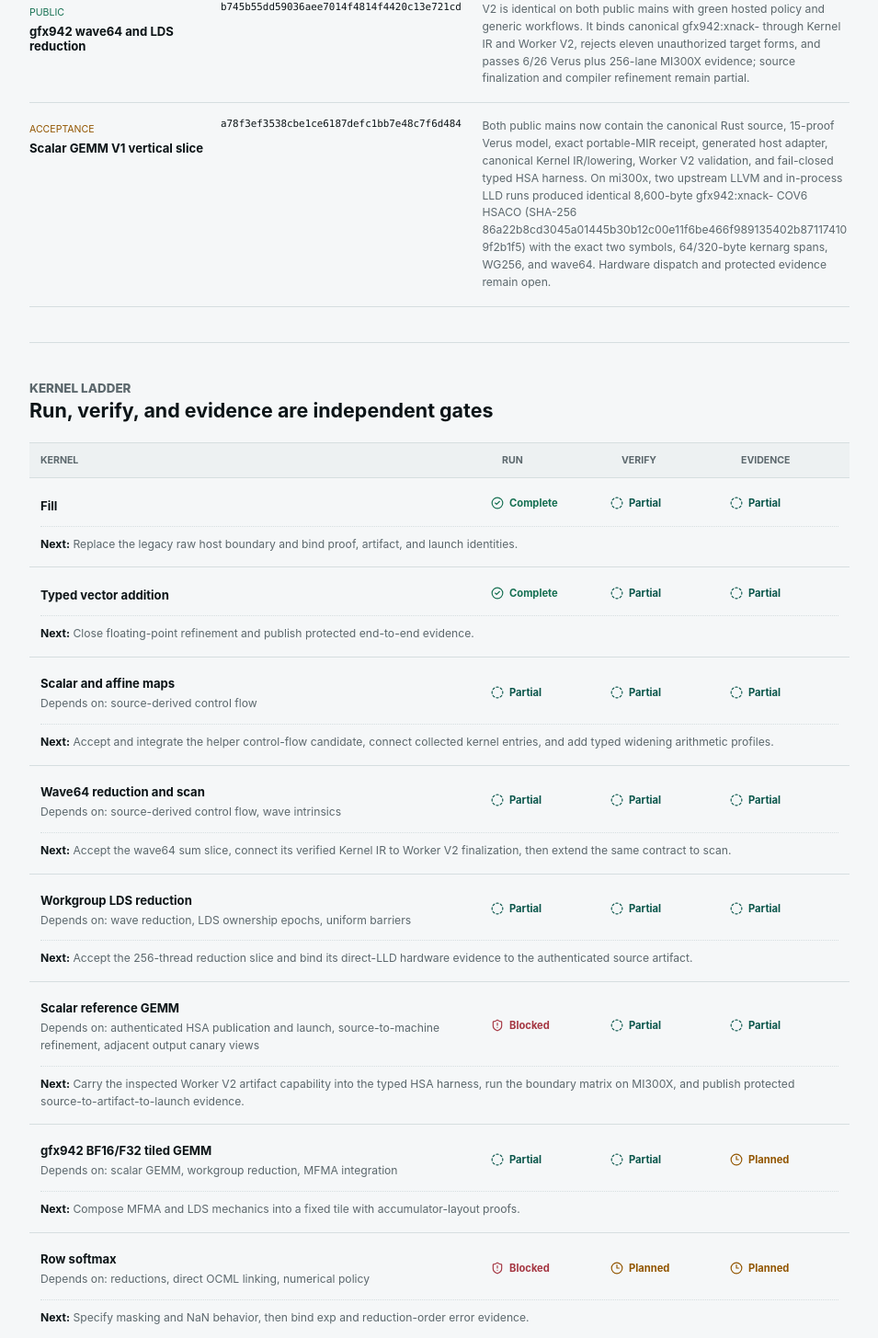
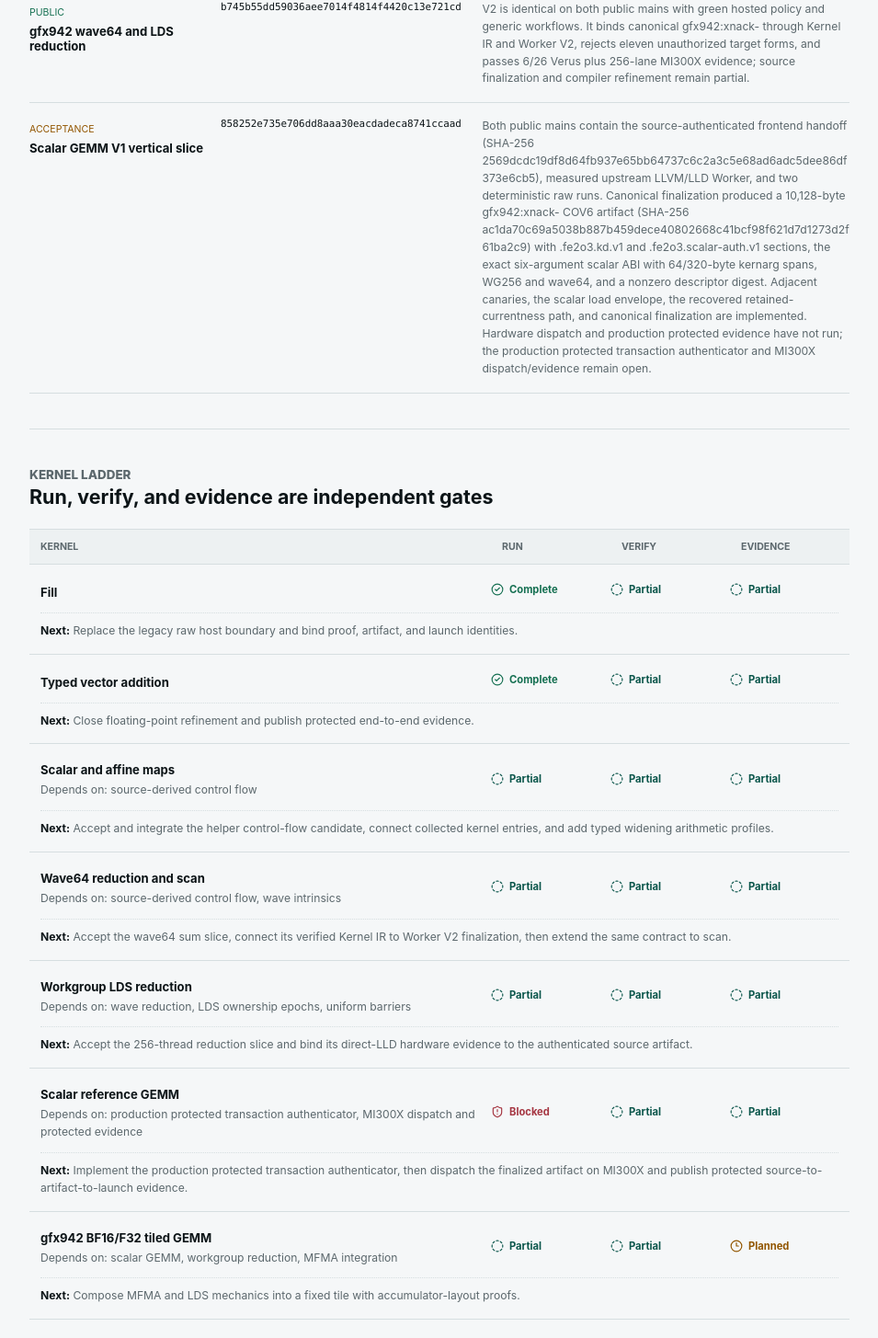
Before and after one commit to harsh-nod/fe2o3-kernels, a React (Vite) app: page /#/status in a window 1280 px wide. Shown: the part 1234-2689 px from the top of the page at 92% size, without its empty margins (312-1267 px from the left). Built offline with nearby package versions, Linux system fonts and the light colour scheme.

Commit message:
Publish finalized scalar GEMM checkpoint

```diff
--- a/src/content/progress.ts
+++ b/src/content/progress.ts
@@ -22,8 +22,8 @@ export interface DevelopmentCheckpoint {
 export const progressSnapshot = {
   reviewedOn: "2026-08-13",
   auditedCommit: FE2O3_PIN.commit,
-  publicCommit: "a78f3ef3538cbe1ce6187defc1bb7e48c7f6d484",
-  publicTree: "53a3fc642d2c3d69ca850575ff60d538b34fedfb",
+  publicCommit: "858252e735e706dd8aaa30eacdadeca8741ccaad",
+  publicTree: "40e25e9038db8893030db1d4d62e8231cbb50817",
   repositories: [
     "https://github.com/harsh-nod/fe2o3",
     "https://github.com/powderluv/fe2o3",
@@ -82,10 +82,10 @@ export const developmentCheckpoints: DevelopmentCheckpoint[] = [
   },
   {
     name: "Scalar GEMM V1 vertical slice",
-    commit: "a78f3ef3538cbe1ce6187defc1bb7e48c7f6d484",
+    commit: "858252e735e706dd8aaa30eacdadeca8741ccaad",
     state: "acceptance",
     detail:
-      "Both public mains now contain the canonical Rust source, 15-proof Verus model, exact portable-MIR receipt, generated host adapter, canonical Kernel IR/lowering, Worker V2 validation, and fail-closed typed HSA harness. On mi300x, two upstream LLVM and in-process LLD runs produced identical 8,600-byte gfx942:xnack- COV6 HSACO (SHA-256 86a22b8cd3045a01445b30b12c00e11f6be466f989135402b871174109f2b1f5) with the exact two symbols, 64/320-byte kernarg spans, WG256, and wave64. Hardware dispatch and protected evidence remain open.",
+      "Both public mains contain the source-authenticated frontend handoff (SHA-256 2569dcdc19df8d64fb937e65bb64737c6c2a3c5e68ad6adc5dee86df373e6cb5), measured upstream LLVM/LLD Worker, and two deterministic raw runs. Canonical finalization produced a 10,128-byte gfx942:xnack- COV6 artifact (SHA-256 ac1da70c69a5038b887b459dece40802668c41bcf98f621d7d1273d2f61ba2c9) with .fe2o3.kd.v1 and .fe2o3.scalar-auth.v1 sections, the exact six-argument scalar ABI with 64/320-byte kernarg spans, WG256 and wave64, and a nonzero descriptor digest. Adjacent canaries, the scalar load envelope, the recovered retained-currentness path, and canonical finalization are implemented. Hardware dispatch and production protected evidence have not run; the production protected transaction authenticator and MI300X dispatch/evidence remain open.",
   },
 ];
 
@@ -142,11 +142,10 @@ export const kernelProgress: KernelProgress[] = [
     verify: "partial",
     evidence: "partial",
     dependsOn: [
-      "authenticated HSA publication and launch",
-      "source-to-machine refinement",
-      "adjacent output canary views",
+      "production protected transaction authenticator",
+      "MI300X dispatch and protected evidence",
     ],
-    next: "Carry the inspected Worker V2 artifact capability into the typed HSA harness, run the boundary matrix on MI300X, and publish protected source-to-artifact-to-launch evidence.",
+    next: "Implement the production protected transaction authenticator, then dispatch the finalized artifact on MI300X and publish protected source-to-artifact-to-launch evidence.",
   },
   {
     id: "tiled-gemm",
```
Also changed, not shown: 1 other file (tests, documents, lock files or other folders).
